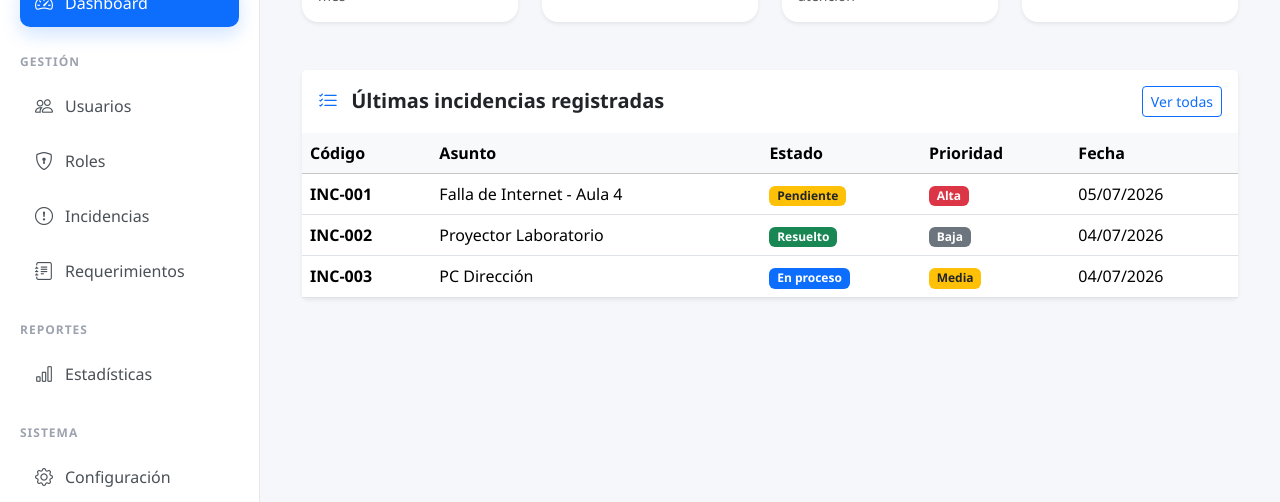
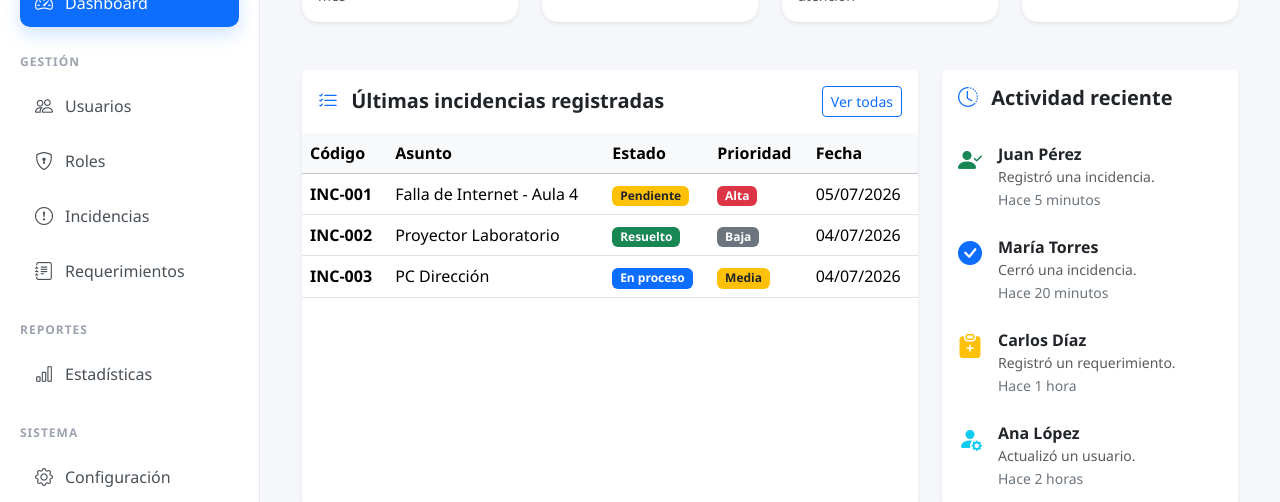
Before and after one commit to jfall2789/siscol-frontend, an Angular app: page /dashboard in a window 1280 px wide. Shown: the part 298-800 px from the top of the page. Built offline with nearby package versions, Linux system fonts and the light colour scheme.

Commit message:
empezando incidencias

```diff
--- a/src/app/features/dashboard/home/home.html
+++ b/src/app/features/dashboard/home/home.html
@@ -7,13 +7,13 @@
             Inicio
         </h2>
 
-        <p class="text-muted">
+        <p class="text-muted mb-0">
             Bienvenido nuevamente, Juan Francisco.
         </p>
 
     </div>
 
-    <!-- Tarjetas KPI -->
+    <!-- KPI -->
     <div class="row g-4">
 
         <!-- Usuarios -->
@@ -142,12 +142,13 @@
 
     </div>
 
-    <!-- Últimas incidencias -->
+    <!-- Segunda fila -->
     <div class="row mt-5">
 
-        <div class="col-12">
+        <!-- Últimas incidencias -->
+        <div class="col-lg-8">
 
-            <div class="card border-0 shadow-sm">
+            <div class="card border-0 shadow-sm h-100">
 
                 <div class="card-header bg-white border-0 py-3 d-flex justify-content-between align-items-center">
 
@@ -267,6 +268,127 @@
 
         </div>
 
+        <!-- Actividad reciente -->
+        <div class="col-lg-4">
+
+            <div class="card border-0 shadow-sm h-100">
+
+                <div class="card-header bg-white border-0 py-3">
+
+                    <h5 class="fw-bold mb-0">
+
+                        <i class="bi bi-clock-history text-primary me-2"></i>
+
+                        Actividad reciente
+
+                    </h5>
+
+                </div>
+
+                <div class="card-body">
+
+                    <div class="d-flex mb-4">
+
+                        <i class="bi bi-person-check-fill text-success fs-4 me-3"></i>
+
+                        <div>
+
+                            <strong>Juan Pérez</strong>
+
+                            <div class="text-muted small">
+
+                                Registró una incidencia.
+
+                            </div>
+
+                            <small class="text-secondary">
+
+                                Hace 5 minutos
+
+                            </small>
+
                         </div>
 
                     </div>
+
+                    <div class="d-flex mb-4">
+
+                        <i class="bi bi-check-circle-fill text-primary fs-4 me-3"></i>
+
+                        <div>
+
+                            <strong>María Torres</strong>
+
+                            <div class="text-muted small">
+
+                                Cerró una incidencia.
+
+                            </div>
+
+                            <small class="text-secondary">
+
+                                Hace 20 minutos
+
+                            </small>
+
+                        </div>
+
+                    </div>
+
+                    <div class="d-flex mb-4">
+
+                        <i class="bi bi-clipboard-plus-fill text-warning fs-4 me-3"></i>
+
+                        <div>
+
+                            <strong>Carlos Díaz</strong>
+
+                            <div class="text-muted small">
+
+                                Registró un requerimiento.
+
+                            </div>
+
+                            <small class="text-secondary">
+
+                                Hace 1 hora
+
+                            </small>
+
+                        </div>
+
+                    </div>
+
+                    <div class="d-flex">
+
+                        <i class="bi bi-person-fill-gear text-info fs-4 me-3"></i>
+
+                        <div>
+
+                            <strong>Ana López</strong>
+
+                            <div class="text-muted small">
+
+                                Actualizó un usuario.
+
+                            </div>
+
+                            <small class="text-secondary">
+
+                                Hace 2 horas
+
+                            </small>
+
+                        </div>
+
+                    </div>
+
+                </div>
+
+            </div>
+
+        </div>
+
+    </div>
+
+</div>
--- /dev/null
+++ b/src/app/features/incident/incident-list/incident-list.html
@@ -0,0 +1 @@
+<p>incident-list works!</p>
```
Also changed, not shown: src/app/app.routes.ts (+15 -0 lines), src/app/features/incident/incident-list/incident-list.ts (added, +9 -0 lines), src/app/shared/sidebar/sidebar.ts (+8 -2 lines), src/app/features/incident/incident-list/incident-list.scss (added), 1 other file (tests, documents, lock files or other folders). Lines whose indentation alone changed are shown as unchanged.
